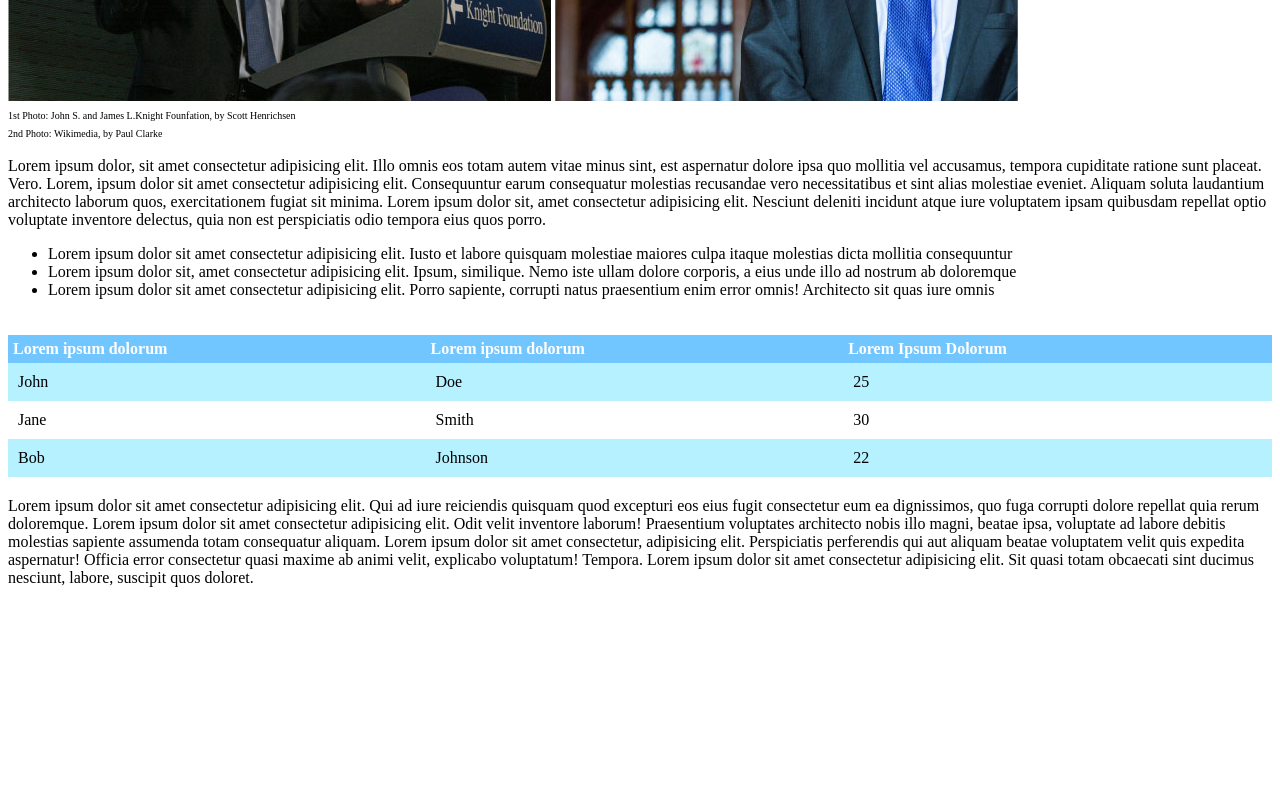
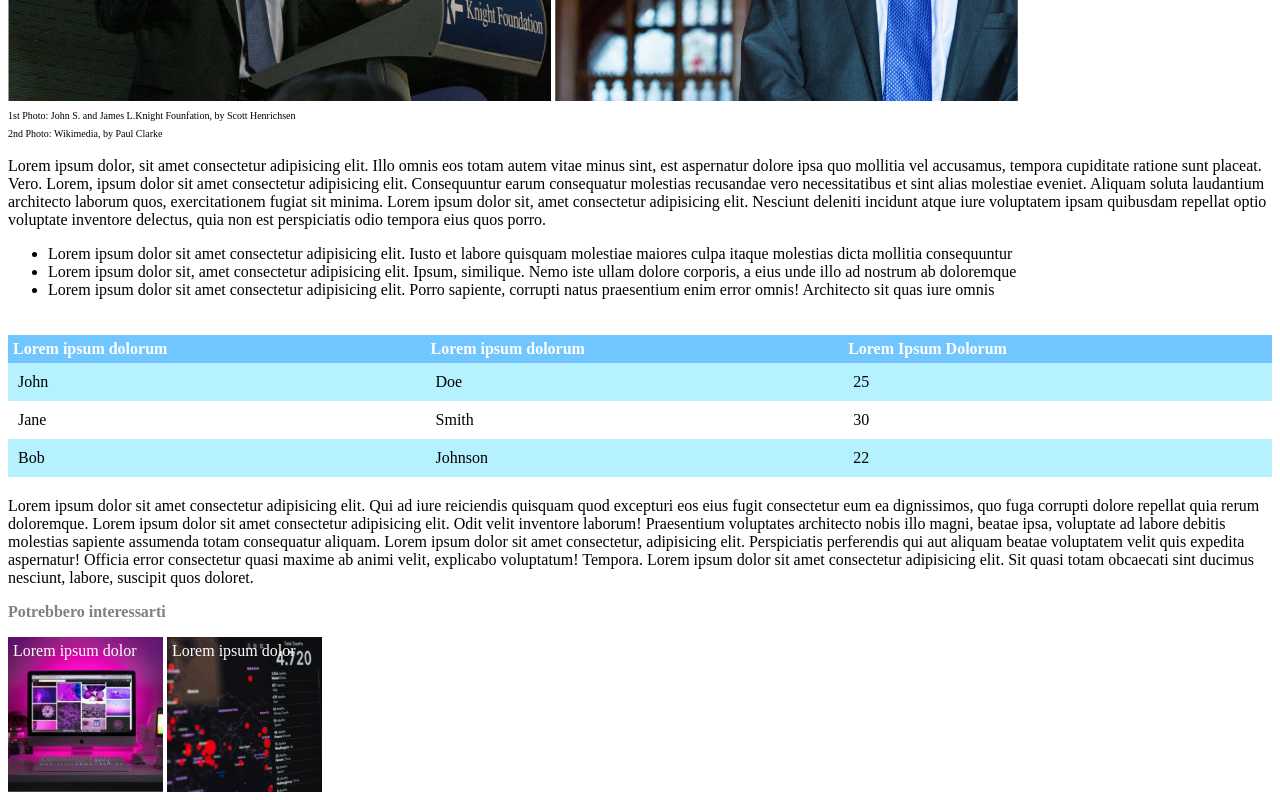
Before and after one commit to mihaipaulorban/html-css-booleaner, a plain HTML site: page index.html in a window 1280 px wide. Shown: the part 528-1328 px from the top of the page. Before the commit the page ends 1131 px from the top, so only its background shows below. Drawn offline with Linux system fonts and the light colour scheme.

Commit message:
footer-e-readme

```diff
--- a/index.html
+++ b/index.html
@@ -98,7 +98,9 @@
 
     <!-- Articoli consigliati -->
     <footer>
-
+    <p id="consigliati"><strong>Potrebbero interessarti</strong></p>
+    <div id="quadrato1">Lorem ipsum dolor</div>
+    <div id="quadrato2">Lorem ipsum dolor</div>
     </footer>
     <!-- /Articoli consigliati -->
 </body>
--- a/style.css
+++ b/style.css
@@ -65,3 +65,31 @@
   td {
     padding: 10px;
   }
+
+#consigliati{
+    color: grey;
+}
+
+#quadrato1{
+    display: inline-block;
+    height: 150px;
+    width: 150px;
+    background-image: url(immagini/monitor.jpg);
+    background-size: cover;
+    background-position: center;
+    color: #ffffff;
+    padding-top: 5px;
+    padding-left: 5px;
+}
+
+#quadrato2{
+    display: inline-block;
+    height: 150px;
+    width: 150px;
+    background-image: url(immagini/graph.jpg);
+    background-size: cover;
+    background-position: center;
+    color: #ffffff;
+    padding-top: 5px;
+    padding-left: 5px;
+}
```
Also changed, not shown: 1 other file.
